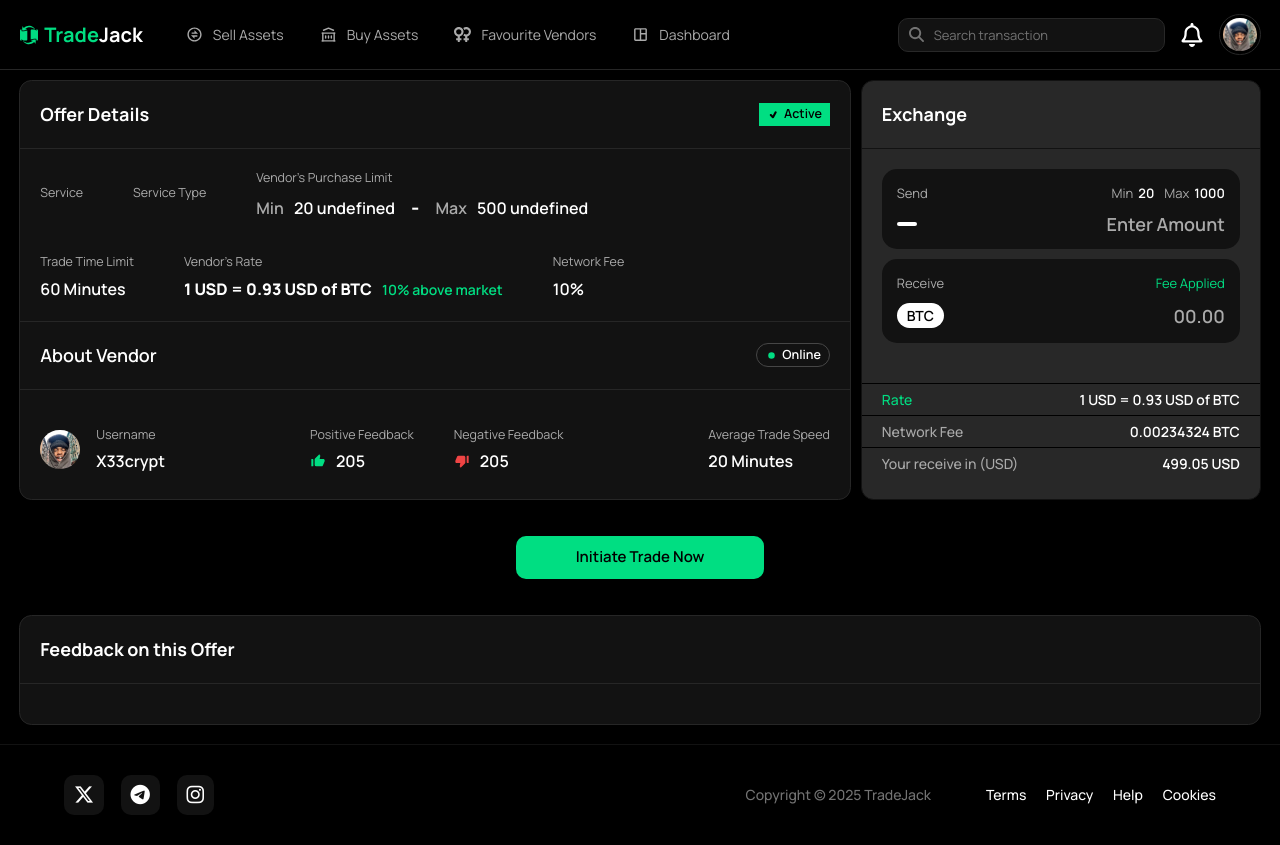
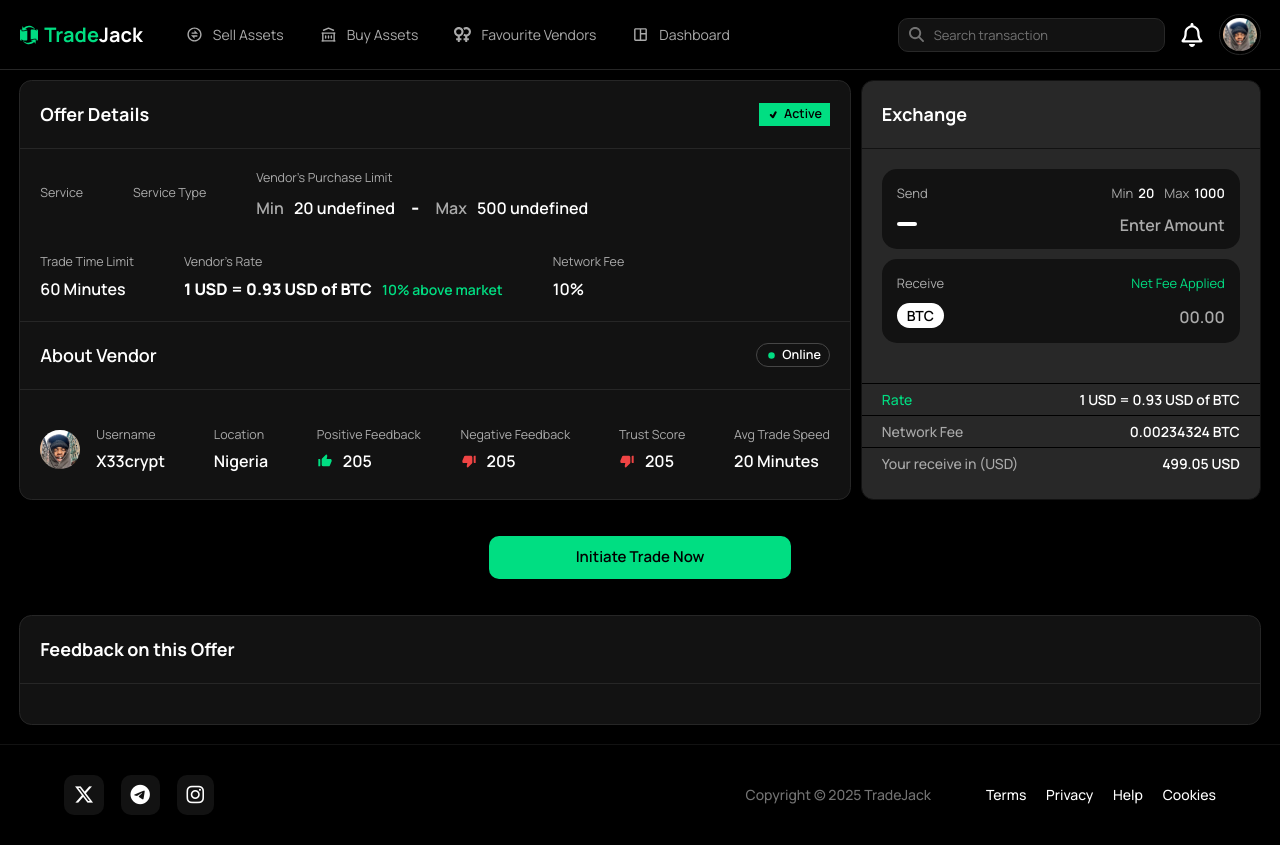
Before and after one commit to x33crypt/TradeJack, a React (Vite) app: page /offer/1 in a window 1280 px wide. Built offline with nearby package versions, Linux system fonts and the light colour scheme; a web font is replaced by a local one.

Commit message:
progress

```diff
--- a/src/pages/ViewOfferSell.jsx
+++ b/src/pages/ViewOfferSell.jsx
@@ -93,7 +93,7 @@ const ViewOfferSell = () => {
         </div> */}
 
         <div className="flex lg:flex-row flex-col w-full gap-[15px] lg:gap-[0.8%]">
-          <div className="flex-1 flex  flex-col bg-tradeAsh border border-neutral-800 md:rounded-[12.5px]">
+          <div className="flex-1 flex  flex-col bg-tradeAsh md:border border-neutral-800 md:rounded-[12.5px]">
             <div className="flex items-center justify-between  p-[20px] border-b border-neutral-800 ">
               <p className="text-[18px] text-white font-[700] cursor-pointer">
                 Offer Details
@@ -207,6 +207,12 @@ const ViewOfferSell = () => {
                     </p>
                   </div>
                 </div>
+                <div className="flex flex-col gap-[5px] ">
+                  <p className="text-[12.5px] font-[400] text-tradeFadeWhite">
+                    Location
+                  </p>
+                  <p className="text-white text-[16px] font-[600]">Nigeria</p>
+                </div>
 
                 <div className=" flex md:max-w-max w-[100%] items-center gap-[40px]">
                   <div className="flex flex-col gap-[5px] ">
@@ -230,7 +236,16 @@ const ViewOfferSell = () => {
                 </div>
                 <div className="flex flex-col gap-[5px] ">
                   <p className="text-[12.5px] font-[400] text-tradeFadeWhite">
-                    Average Trade Speed
+                    Trust Score
+                  </p>
+                  <div className="flex items-center gap-[10px]">
+                    <MdThumbDownAlt className="text-[16px] text-red-500" />
+                    <p className="text-white text-[16px] font-[600]">205</p>
+                  </div>
+                </div>
+                <div className="flex flex-col gap-[5px] ">
+                  <p className="text-[12.5px] font-[400] text-tradeFadeWhite">
+                    Avg Trade Speed
                   </p>
                   <p className="text-white text-[16px] font-[600]">
                     20 Minutes
@@ -239,8 +254,8 @@ const ViewOfferSell = () => {
               </div>
             </div>
           </div>
-
-          <div className=" lg:w-[400px] flex flex-col bg-tradeAshLight md:border border-tradeAsh md:rounded-[12.5px]">
+          <div className="p-[1.5%] md:p-0">
+            <div className=" lg:w-[400px] flex flex-col bg-tradeAshLight md:border border-tradeAsh rounded-[12.5px]">
               <div className="flex flex-col justify-between p-[20px] border-b border-tradeAsh">
                 <p className="text-[18px] text-white font-[700] cursor-pointer">
                   Exchange
@@ -272,7 +287,7 @@ const ViewOfferSell = () => {
                         {offerDetails?.currency}
                       </p>
                       <input
-                      className="h-[20px] max-w-[200px] outline-none border-none bg-transparent text-right text-[22px] text-white font-[600] placeholder:text-tradeFadeWhite placeholder:text-[18px] caret-tradeGreen"
+                        className="h-[20px] max-w-[300px] outline-none border-none bg-transparent text-right text-[20px] text-white font-[600] placeholder:text-tradeFadeWhite placeholder:text-[16px] caret-tradeGreen"
                         type="text"
                         placeholder="Enter Amount"
                       />
@@ -282,14 +297,16 @@ const ViewOfferSell = () => {
                     <div className="flex justify-between">
                       <p className="text-tradeFadeWhite text-[13px]">Receive</p>
 
-                    <p className="text-tradeGreen text-[13px]">Fee Applied</p>
+                      <p className="text-tradeGreen text-[13px]">
+                        Net Fee Applied
+                      </p>
                     </div>
                     <div className="flex justify-between items-center">
                       <p className="px-[10px] py-[2px] rounded-full text-[14px] font-[600] bg-white">
                         BTC
                       </p>
                       <input
-                      className="h-[20px] max-w-[200px] outline-none border-none bg-transparent text-right text-[22px] text-white font-[600] placeholder:text-tradeFadeWhite placeholder:text-[18px] cursor-default"
+                        className="h-[20px] max-w-[300px] outline-none border-none bg-transparent text-right text-[20px] text-white font-[600] placeholder:text-tradeFadeWhite placeholder:text-[16px] cursor-default"
                         type="text"
                         readOnly
                         placeholder="00.00"
@@ -299,7 +316,9 @@ const ViewOfferSell = () => {
                 </div>
                 <div className="flex py-[20px] flex-col">
                   <div className="flex justify-between px-[20px] py-[5px] border-t border-black">
-                  <p className="text-[14px] font-[500] text-tradeGreen">Rate</p>
+                    <p className="text-[14px] font-[500] text-tradeGreen">
+                      Rate
+                    </p>
                     <p className="text-[14px] font-[600] text-white">
                       1 USD = 0.93 USD of BTC
                     </p>
@@ -324,14 +343,15 @@ const ViewOfferSell = () => {
               </div>
             </div>
           </div>
+        </div>
 
-        <div className="flex items-center justify-center py-[20px]">
-          <p className="text-[15px] text-center text-black  font-[600]  bg-tradeGreen p-[10px] md:rounded-[10px] md:w-[20%] w-[100%] cursor-pointer">
+        <div className="flex items-center justify-center py-[20px] px-[1.5%]">
+          <p className="text-[15px] text-center text-black  font-[600]  bg-tradeGreen p-[10px] rounded-[10px] md:w-[25%] w-[100%] cursor-pointer">
             Initiate Trade Now
           </p>
         </div>
 
-        <div className="flex-1 flex flex-col bg-tradeAsh border border-neutral-800 md:rounded-[12.5px]">
+        <div className="flex-1 flex flex-col bg-tradeAsh md:border border-neutral-800 md:rounded-[12.5px]">
           <div className="flex items-center justify-between  p-[20px] border-b border-neutral-800 ">
             <p className="text-[18px] text-white font-[700] cursor-pointer">
               Feedback on this Offer
```
Lines whose indentation alone changed are shown as unchanged.
